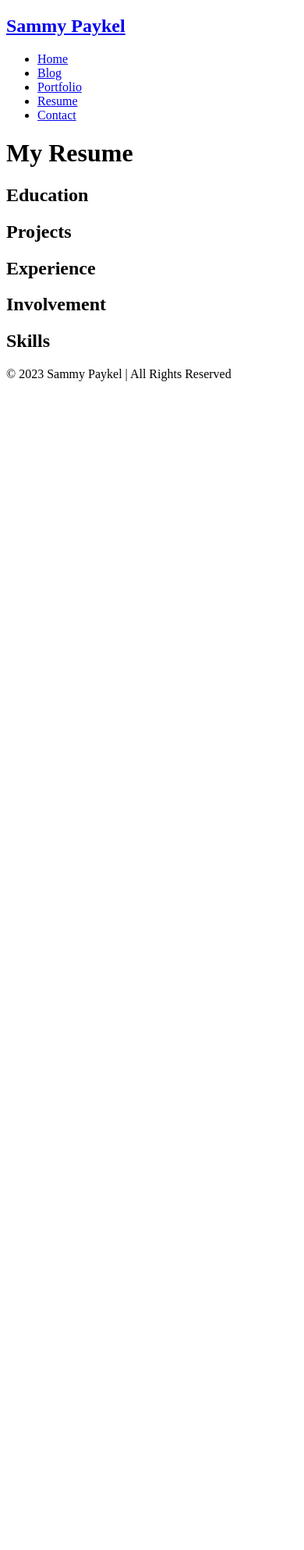
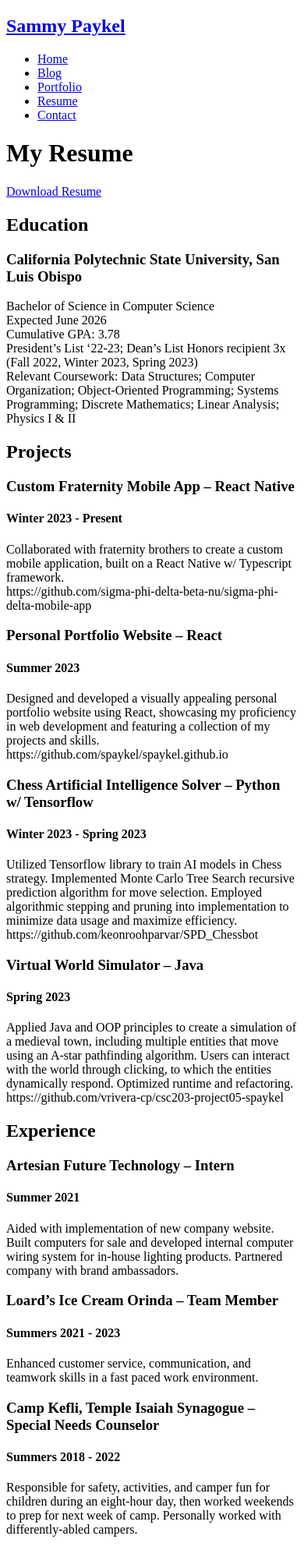
Before and after one commit to spaykel/hack4impact.github.io, a plain HTML site: page resume.html in a window 390 px wide. Shown: the top 1988 px of the page at 78% size. Before the commit the page ends 844 px from the top, so only its background shows below. Drawn offline with Linux system fonts and the light colour scheme.

Commit message:
filled out resume and portfolio .html pages

```diff
--- a/resume.html
+++ b/resume.html
@@ -22,31 +22,87 @@
         <h1 class="page-title">
             My Resume
         </h1>
+        <a href="Sameer Paykel - Resume - Fall 2023 - Last Updated 9_25.pdf" download>Download Resume</a>
         <div class="resume">
       <section class="section">
         <h2 class="section-title">
           Education
         </h2>
+        <h3>
+          California Polytechnic State University, San Luis Obispo
+        </h3>
+        <p>
+          Bachelor of Science in Computer Science<br>
+          Expected June 2026<br>
+          Cumulative GPA: 3.78<br>
+          President’s List ‘22-23; Dean’s List Honors recipient 3x (Fall 2022, Winter 2023, Spring 2023)<br>
+          Relevant Coursework: Data Structures; Computer Organization; Object-Oriented Programming; Systems Programming; Discrete Mathematics; Linear Analysis; Physics I & II
+        </p>
       </section>
       <section class="section">
         <h2 class="section-title">
           Projects
         </h2>
+        <h3>Custom Fraternity Mobile App – React Native</h3>
+        <h4>Winter 2023 - Present</h4>
+        <p>
+          Collaborated with fraternity brothers to create a custom mobile application, built on a React Native w/ Typescript framework. <br>https://github.com/sigma-phi-delta-beta-nu/sigma-phi-delta-mobile-app
+        </p>
+        <h3>Personal Portfolio Website – React</h3>
+        <h4>Summer 2023</h4>
+        <p>
+          Designed and developed a visually appealing personal portfolio website using React, showcasing my proficiency in web development and featuring a collection of my projects and skills. <br>https://github.com/spaykel/spaykel.github.io
+        </p>
+        <h3>Chess Artificial Intelligence Solver – Python w/ Tensorflow</h3>
+        <h4>Winter 2023 - Spring 2023</h4>
+        <p>
+          Utilized Tensorflow library to train AI models in Chess strategy. Implemented Monte Carlo Tree Search recursive prediction algorithm for move selection. Employed algorithmic stepping and pruning into implementation to minimize data usage and maximize efficiency. <br>https://github.com/keonroohparvar/SPD_Chessbot
+        </p>
+        <h3>Virtual World Simulator – Java</h3>
+        <h4>Spring 2023</h4>
+        <p>
+          Applied Java and OOP principles to create a simulation of a medieval town, including multiple entities that move using an A-star pathfinding algorithm. Users can interact with the world through clicking, to which the entities dynamically respond. Optimized runtime and refactoring. <br>https://github.com/vrivera-cp/csc203-project05-spaykel
+        </p>
       </section>
       <section class="section">
         <h2 class="section-title">
           Experience
         </h2>
+        <h3>Artesian Future Technology – Intern</h3>
+        <h4>Summer 2021</h4>
+        <p>
+          Aided with implementation of new company website. Built computers for sale and developed internal computer wiring system for in-house lighting products. Partnered company with brand ambassadors.
+        </p>
+        <h3>Loard’s Ice Cream Orinda – Team Member</h3>
+        <h4>Summers 2021 - 2023</h4>
+        <p>
+          Enhanced customer service, communication, and teamwork skills in a fast paced work environment.
+        </p>
+        <h3>Camp Kefli, Temple Isaiah Synagogue – Special Needs Counselor</h3>
+        <h4>Summers 2018 - 2022</h4>
+        <p>
+          Responsible for safety, activities, and camper fun for children during an eight-hour day, then worked weekends to prep for next week of camp. Personally worked with differently-abled campers.
+        </p>
       </section>
       <section class="section">
         <h2 class="section-title">
           Involvement
         </h2>
+        <h3>Sigma Phi Delta Engineering Fraternity - Executive Board Member & DEI Chair</h3>
+        <h4>May 2023 - Present</h4>
+        <p>
+          Served as Diversity Equity & Inclusion Chair on my chapter’s executive board, driving inclusive practices through initiatives, workshops, and strategic planning, while concurrently performing executive board member duties.
+        </p>
+        <h3>Lafayette Area Federation for Temple Youth, Temple Isaiah Synagogue - President</h3>
+        <h4>2021 - 2022</h4>
+        <p>Managed executive board of 16 leaders. Committed to creating an inclusive and engaging environment, leading to increased participation and a sense of belonging among our members. Organized weekly meetings and delegations.</p>
       </section>
       <section class="section">
         <h2 class="section-title">
           Skills
         </h2>
+        <p>Python; Javascript; React; Java; C; RISC Asm; Vim & Unix; Computer Building & Repair; Intermediate Mandarin
+        </p>
       </section>
     </div>
     </main>
```
Also changed, not shown: contact.html (+17 -0 lines), portfolio.html (+12 -1 lines), spaykelscreenshot.png (added), 1 other file.
